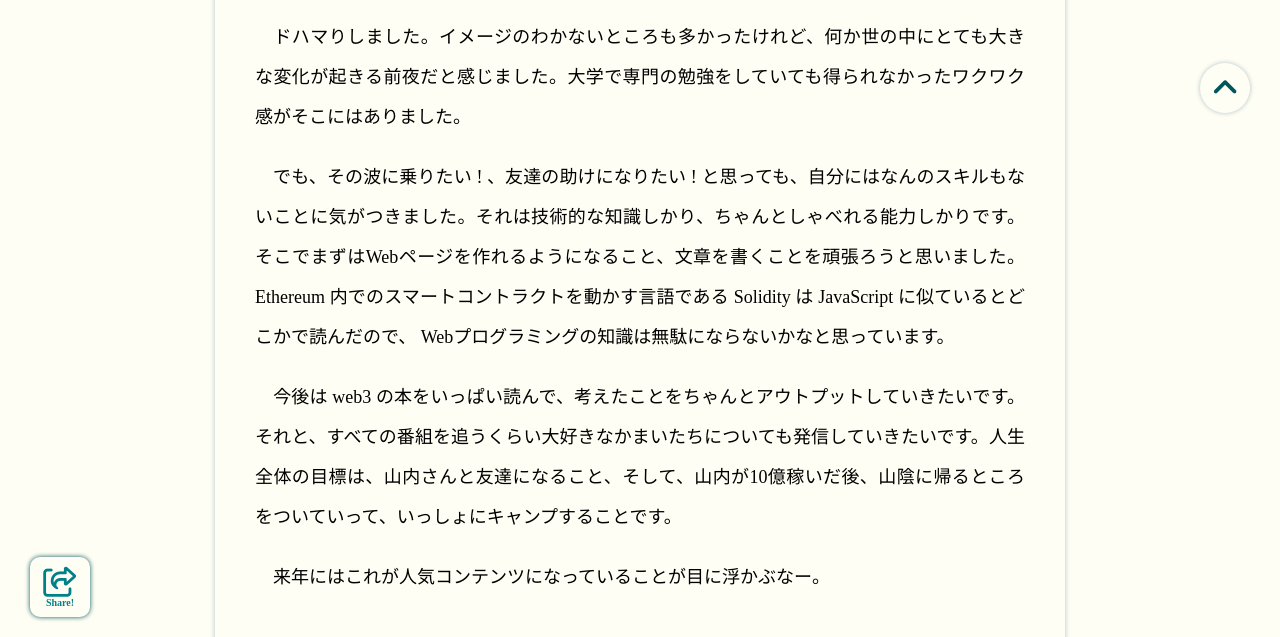
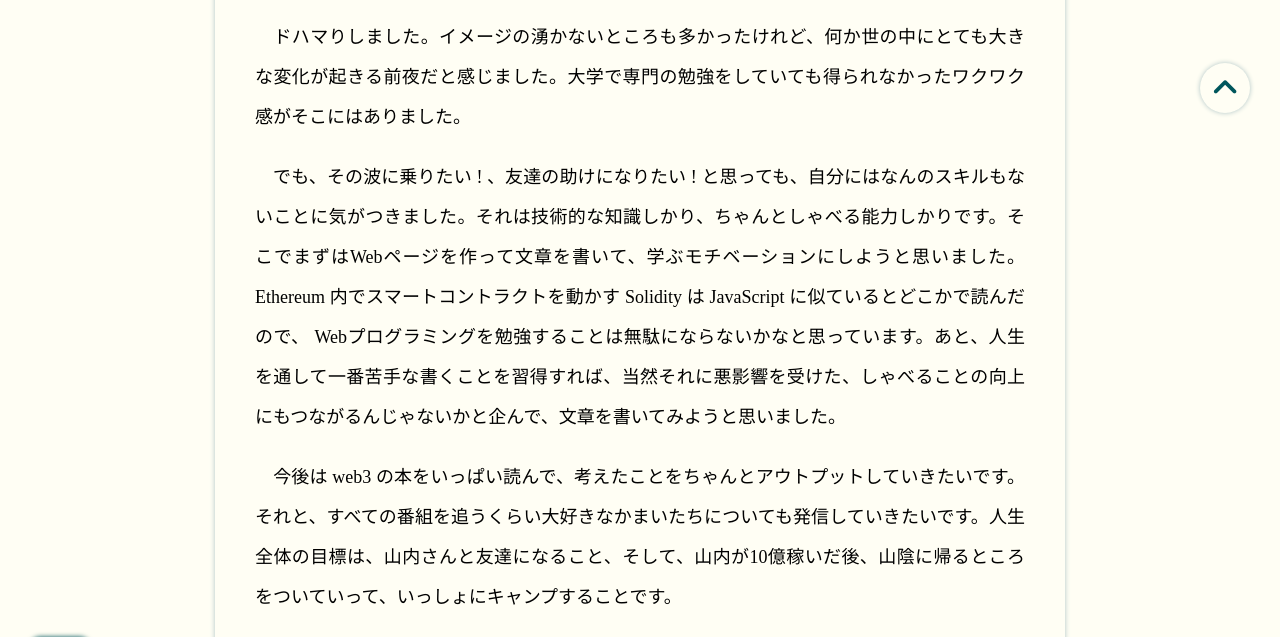
Before and after one commit to aowheel/iisa1, a plain HTML site: page index.html in a window 1280 px wide. Shown: the part 675-1312 px from the top of the page. Drawn offline with Linux system fonts and the light colour scheme; a web font is replaced by a local one.

Commit message:
20240215_2

```diff
--- a/index.html
+++ b/index.html
@@ -57,8 +57,8 @@
                     </figure>
                 </div>
 
-                <p>&emsp;ドハマりしました。イメージのわかないところも多かったけれど、何か世の中にとても大きな変化が起きる前夜だと感じました。大学で専門の勉強をしていても得られなかったワクワク感がそこにはありました。</p>
-                <p>&emsp;でも、その波に乗りたい ! 、友達の助けになりたい ! と思っても、自分にはなんのスキルもないことに気がつきました。それは技術的な知識しかり、ちゃんとしゃべれる能力しかりです。そこでまずはWebページを作れるようになること、文章を書くことを頑張ろうと思いました。 Ethereum 内でのスマートコントラクトを動かす言語である Solidity は JavaScript に似ているとどこかで読んだので、 Webプログラミングの知識は無駄にならないかなと思っています。</p>
+                <p>&emsp;ドハマりしました。イメージの湧かないところも多かったけれど、何か世の中にとても大きな変化が起きる前夜だと感じました。大学で専門の勉強をしていても得られなかったワクワク感がそこにはありました。</p>
+                <p>&emsp;でも、その波に乗りたい ! 、友達の助けになりたい ! と思っても、自分にはなんのスキルもないことに気がつきました。それは技術的な知識しかり、ちゃんとしゃべる能力しかりです。そこでまずはWebページを作って文章を書いて、学ぶモチベーションにしようと思いました。 Ethereum 内でスマートコントラクトを動かす Solidity は JavaScript に似ているとどこかで読んだので、 Webプログラミングを勉強することは無駄にならないかなと思っています。あと、人生を通して一番苦手な書くことを習得すれば、当然それに悪影響を受けた、しゃべることの向上にもつながるんじゃないかと企んで、文章を書いてみようと思いました。</p>
                 <p>&emsp;今後は web3 の本をいっぱい読んで、考えたことをちゃんとアウトプットしていきたいです。それと、すべての番組を追うくらい大好きなかまいたちについても発信していきたいです。人生全体の目標は、山内さんと友達になること、そして、山内が10億稼いだ後、山陰に帰るところをついていって、いっしょにキャンプすることです。</p>
                 <p>&emsp;来年にはこれが人気コンテンツになっていることが目に浮かぶなー。</p>
             </article>
```
